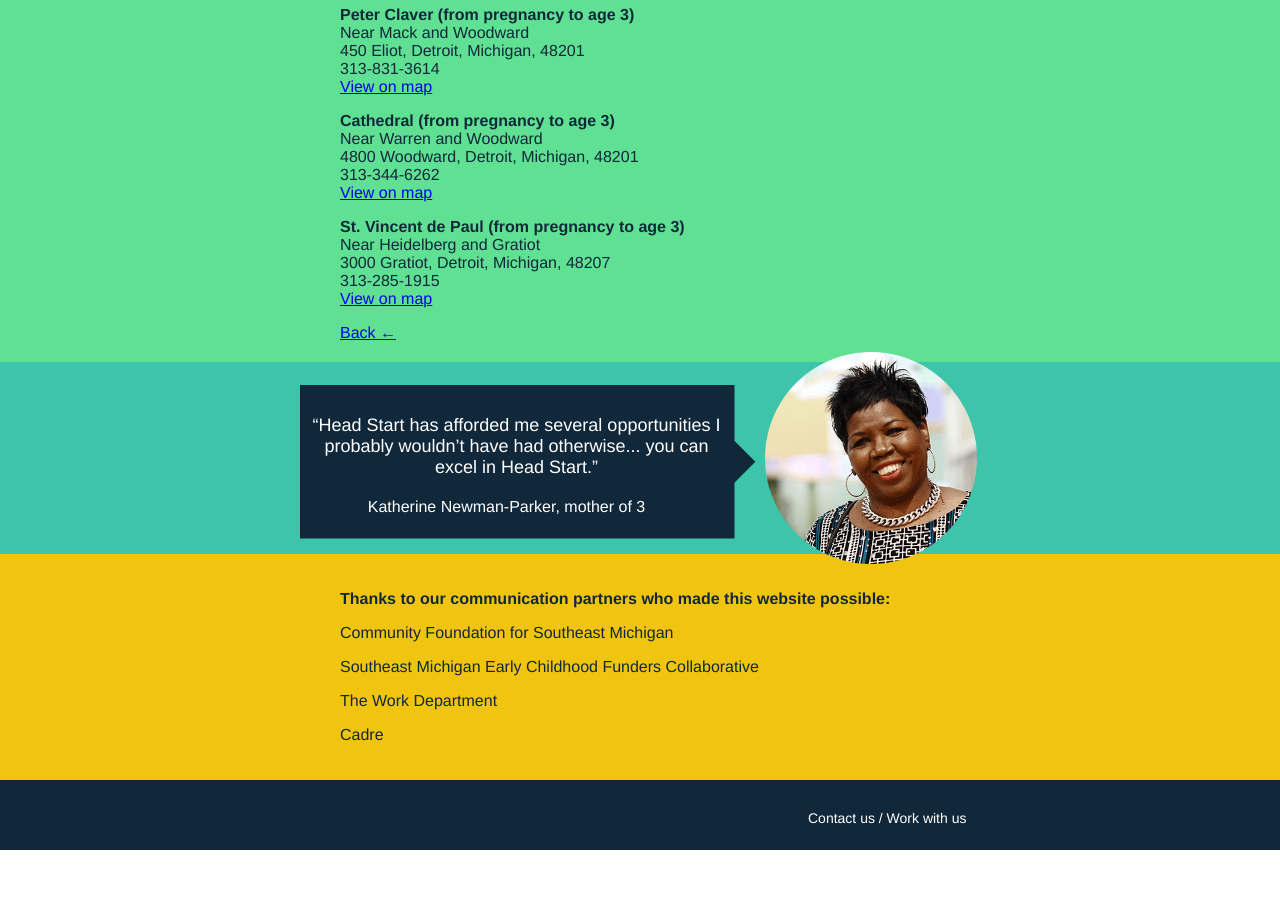
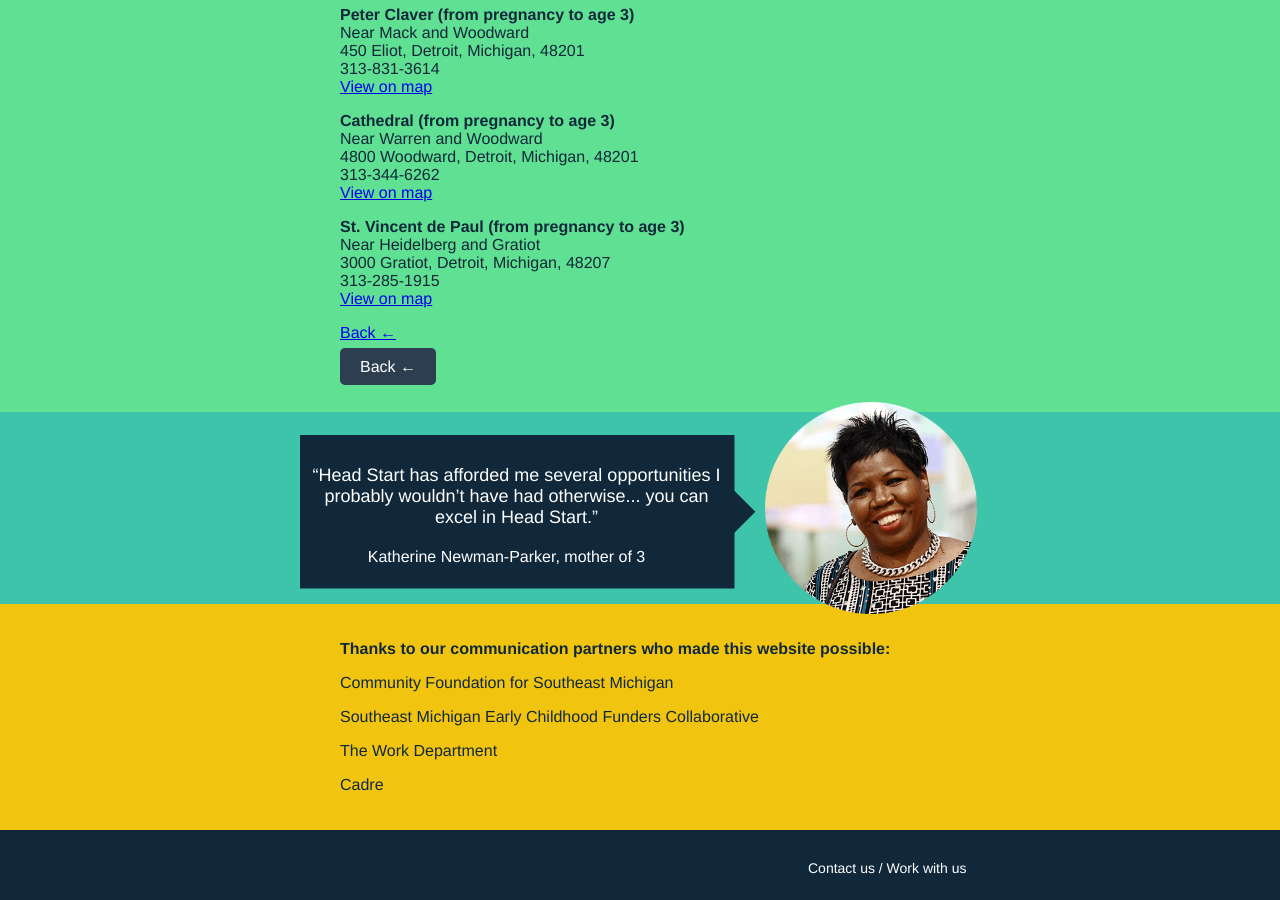
Before and after one commit to workdept/detroit-head-start, a Jekyll site: the page built from zip4.html, in a window 1280 px wide and 900 px high, scrolled down 2428 px. Built offline with Jekyll 4.4.1, drawn with Linux system fonts in a browser that asks for light colours; nearby versions of some CDN libraries; before the commit the page ends 3278 px from its top, so only the background shows below that.

Commit message:
Update zip4.html

```diff
--- a/zip4.html
+++ b/zip4.html
@@ -166,6 +166,8 @@ Near Heidelberg and Gratiot</br>
 
 <a href=/zip2/>Back &#8592;</a>
 
+<p><a class="button" href="{{site.url}}/zip2">Back &#8592;</a></p>
+
 
           </div>
       </div>
```
